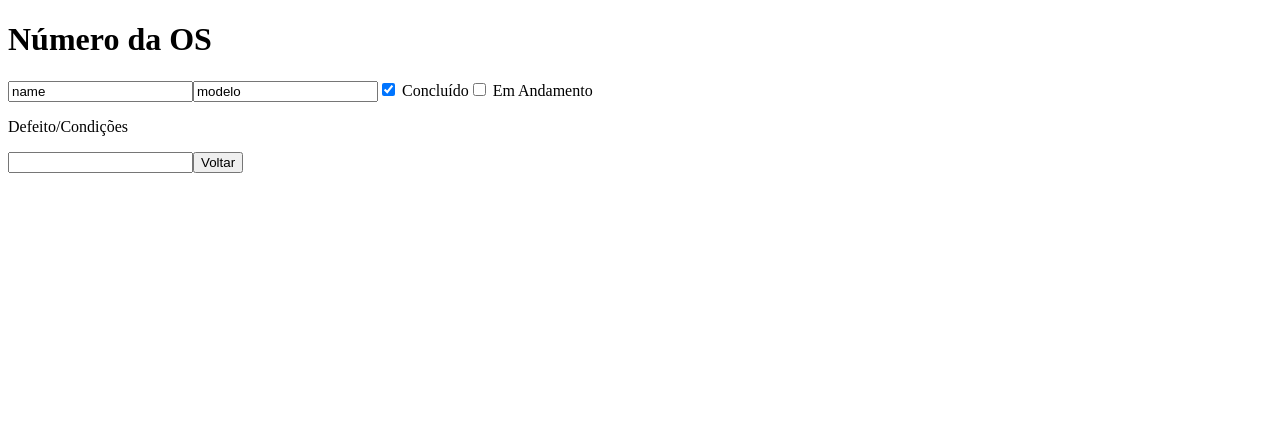
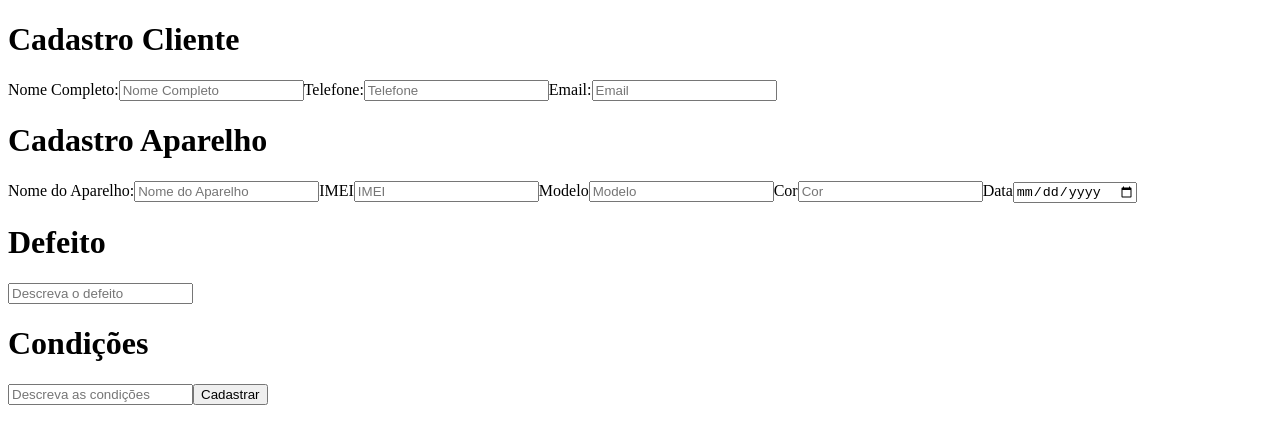
Before and after one commit to renatoboucas/gerador-de-os, a React (Create React App) app: page / in a window 1280 px wide. Shown: the top 444 px of the page. Built offline with nearby package versions, Linux system fonts and the light colour scheme; the HTML template or start-up script is replaced by a standard one.

Commit message:
register page events

```diff
--- a/src/App.js
+++ b/src/App.js
@@ -7,7 +7,7 @@ import { ConsultaConcluido } from "./components/consulta/ConsultaConcluido";
 function App() {
   return (
     <div className="App">
-      <ConsultaConcluido/>
+      <Register/>
     </div>
   );
 }
--- a/src/components/osregister/Register.jsx
+++ b/src/components/osregister/Register.jsx
@@ -1,35 +1,127 @@
-import React from "react";
+import React, { useState } from "react";
 
 export const Register = () => {
+  const [formData, setFormData] = useState({
+    nomecompleto: "",
+    numero: "",
+    email: "",
+    nomeaparelho: "",
+    imei: "",
+    modelo: "",
+    cor: "",
+    data: "",
+    defeito: "",
+    condicoes: "",
+  });
+
+  const handleChange = (event) => {
+    setFormData({ ...formData, [event.target.name]: event.target.value });
+  };
+
+  const handleSubmit = (event) => {
+    event.preventDefault();
+    // handle form submission here, ex:
+    // submitFormDataToMongoDB(formData);
+  };
+
   return (
     <div>
       <div>
-        <form>
+        <form onSubmit={handleSubmit}>
           <h1>Cadastro Cliente</h1>
           <label for="nomecompleto">Nome Completo:</label>
-          <input type="text" id="nomecompleto" name="nomecompleto" placeholder="Nome Completo"></input>
+          <input
+            type="text"
+            id="nomecompleto"
+            name="nomecompleto"
+            placeholder="Nome Completo"
+            value={formData.nomecompleto}
+            onChange={handleChange}
+          ></input>
           <label for="numero">Telefone:</label>
-          <input type="number" id="numero" name="numero" placeholder="Telefone"></input>
+          <input
+            type="number"
+            id="numero"
+            name="numero"
+            placeholder="Telefone"
+            value={formData.numero}
+            onChange={handleChange}
+          ></input>
           <label for="email">Email:</label>
-          <input type="text" id="email" name="email" placeholder="Email"/>
+          <input
+            type="text"
+            id="email"
+            name="email"
+            placeholder="Email"
+            value={formData.email}
+            onChange={handleChange}
+          />
 
           <h1>Cadastro Aparelho</h1>
           <label for="nomeaparelho">Nome do Aparelho:</label>
-          <input type="text" id="nomeaparelho" name="nomeaparelho" placeholder="Nome do Aparelho"></input>
-          <label for="imei">IMEI:</label>
-          <input type="number" id="imei" name="imei" placeholder="IMEI"></input>
-          <label for="modelo">Modelo:</label>
-          <input type="text" id="modelo" name="modelo" placeholder="Modelo"></input>
-          <label for="cor">Cor:</label>
-          <input type="text" id="cor" name="cor" placeholder="Cor"></input>
-          <label for="data">Data:</label>
-          <input type="date" id="data" name="data" placeholder="Data"></input>
-
-          <p>Defeito</p>
-          <input type="text" />
-          <p>Condiçoes</p>
-          <input type="text" />
-          <input type="submit" value="Cadastrar"></input>
+          <input
+            type="text"
+            id="nomeaparelho"
+            name="nomeaparelho"
+            placeholder="Nome do Aparelho"
+            value={formData.nomeaparelho}
+            onChange={handleChange}
+          />
+          <label for="imei">IMEI</label>
+          <input
+            type="text"
+            id="imei"
+            name="imei"
+            placeholder="IMEI"
+            value={formData.imei}
+            onChange={handleChange}
+          />
+          <label for="modelo">Modelo</label>
+          <input
+            type="text"
+            id="modelo"
+            name="modelo"
+            placeholder="Modelo"
+            value={formData.modelo}
+            onChange={handleChange}
+          />
+          <label for="cor">Cor</label>
+          <input
+            type="text"
+            id="cor"
+            name="cor"
+            placeholder="Cor"
+            value={formData.cor}
+            onChange={handleChange}
+          />
+          <label for="data">Data</label>
+          <input
+            type="date"
+            id="data"
+            name="data"
+            placeholder="Data"
+            value={formData.data}
+            onChange={handleChange}
+          />
+          <h1>Defeito</h1>
+          <input
+            type="text"
+            id="defeito"
+            name="defeito"
+            placeholder="Descreva o defeito"
+            value={formData.defeito}
+            onChange={handleChange}
+          />
+          <h1>Condições</h1>
+          <input
+            type="text"
+            id="condicoes"
+            name="condicoes"
+            placeholder="Descreva as condições"
+            value={formData.condicoes}
+            onChange={handleChange}
+          />
+          <input type="button" onChange={handleSubmit} value="Cadastrar"/>
         </form>
       </div>
     </div>
```
